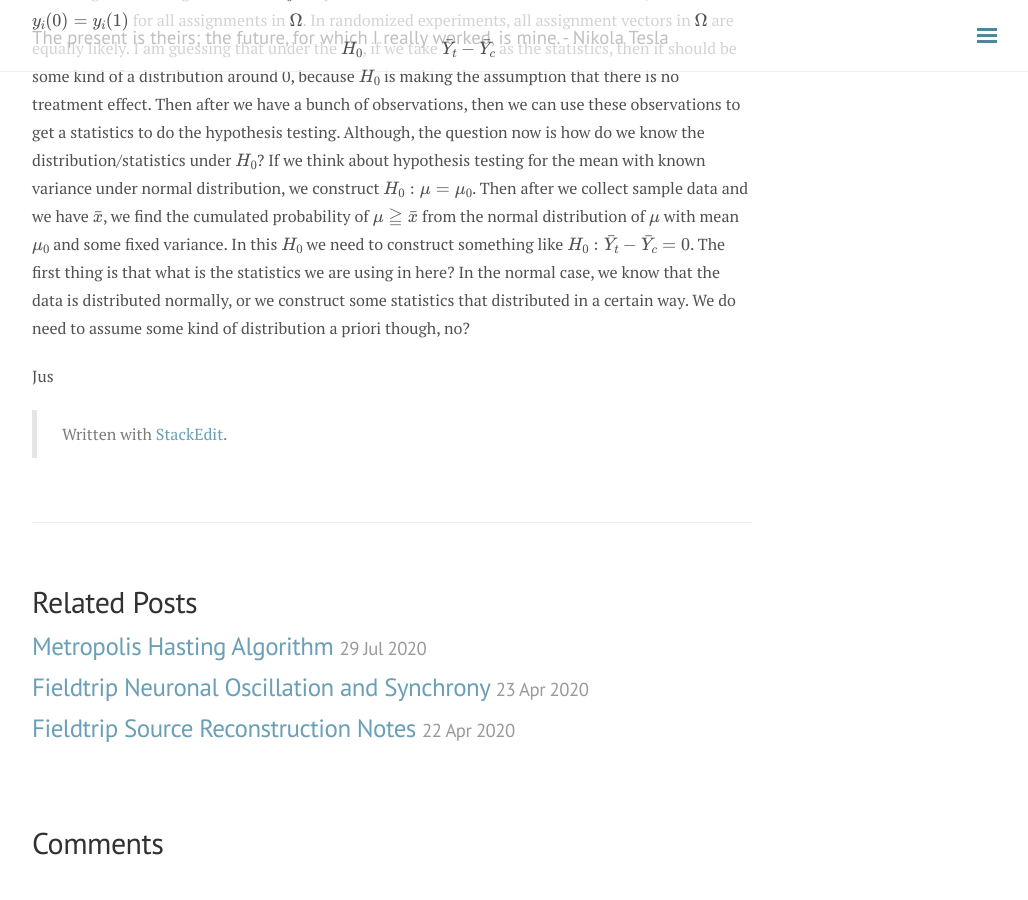
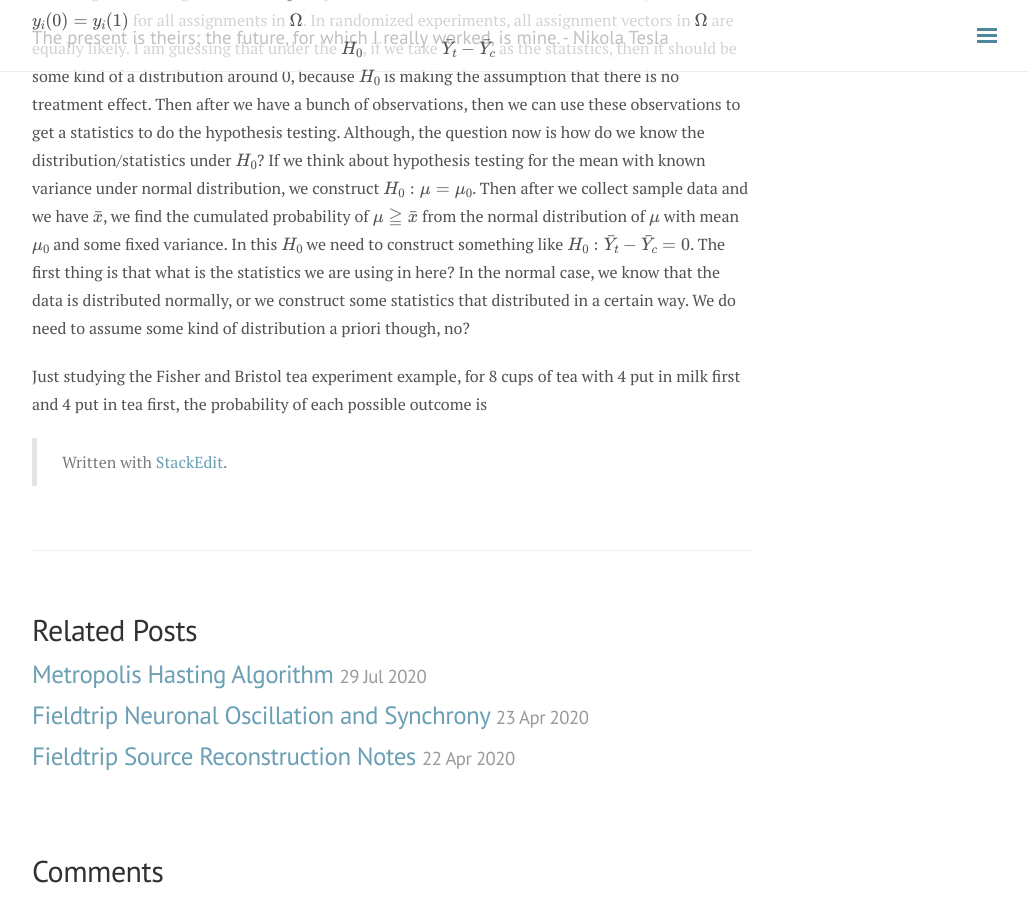
Before and after one commit to andylikescodes/andylikescodes.github.io, a Jekyll site: the page built from _posts/2020-07-28-Testing-Null-Hypothesis-For-Treatment-Effects.md, in a window 1280 px wide and 900 px high, scrolled down 662 px. Shown: the whole window, without its empty margins (248-1276 px from the left). Built offline with Jekyll 4.4.1, drawn with Linux system fonts in a browser that asks for light colours; nearby versions of some CDN libraries; formulas are drawn with MathJax 3; comment, search, counter and statistics services are not loaded; before the commit the page ends 1534 px from its top, so only the background shows below that; part of the change alters nothing that is shown.

Commit message:
_posts/2020-07-28-Testing-Null-Hypothesis-For-Treatment-Effects.md updated from https://stackedit.io/

```diff
--- a/_posts/2020-07-28-Testing-Null-Hypothesis-For-Treatment-Effects.md
+++ b/_posts/2020-07-28-Testing-Null-Hypothesis-For-Treatment-Effects.md
@@ -15,7 +15,7 @@ Should I consider this distribution as the $H_0$ distribution? Assuming there is
 
 Watching the video again - under $H_0$ the potential outcomes are the same for each subject $y_i(0) = y_i(1)$ for all assignments in $\Omega$. In randomized experiments, all assignment vectors in $\Omega$ are equally likely. I am guessing that under the $H_0$, if we take $\bar{Y}_t - \bar{Y}_c$ as the statistics, then it should be some kind of a distribution around 0, because $H_0$ is making the assumption that there is no treatment effect. Then after we have a bunch of observations, then we can use these observations to get a statistics to do the hypothesis testing. Although, the question now is how do we know the distribution/statistics under $H_0$? If we think about hypothesis testing for the mean with known variance under normal distribution, we construct $H_0:\mu=\mu_0$. Then after we collect sample data and we have $\bar{x}$, we find the cumulated probability of  $\mu \geqq \bar{x}$ from the normal distribution of $\mu$ with   mean $\mu_0$ and some fixed variance. In this $H_0$ we need to construct something like $H_0: \bar{Y}_t - \bar{Y}_c=0$. The first thing is that what is the statistics we are using in here? In the normal case, we know that the data is distributed normally, or we construct some statistics that distributed in a certain way. We do need to assume some kind of distribution a priori though, no?
 
-Jus
+Just studying the Fisher and Bristol tea experiment example, for 8 cups of tea with 4 put in milk first and 4 put in tea first, the probability of each possible outcome is
 
 
 
@@ -25,7 +25,7 @@ Jus
 
 > Written with [StackEdit](https://stackedit.io/).
 <!--stackedit_data:
-eyJoaXN0b3J5IjpbMTkyNTY4Mjk0MywtMTA5ODIyNzc5NSwxMz
-ExNDU4ODcxLDU2NjIwNjYzOCwtMTk1MzQxMzg2NCwyMDA3NDU1
-MzI1LC0yMDY5NzA4NTQ1XX0=
+eyJoaXN0b3J5IjpbMjc3NjMxNDExLC0xMDk4MjI3Nzk1LDEzMT
+E0NTg4NzEsNTY2MjA2NjM4LC0xOTUzNDEzODY0LDIwMDc0NTUz
+MjUsLTIwNjk3MDg1NDVdfQ==
 -->
```
